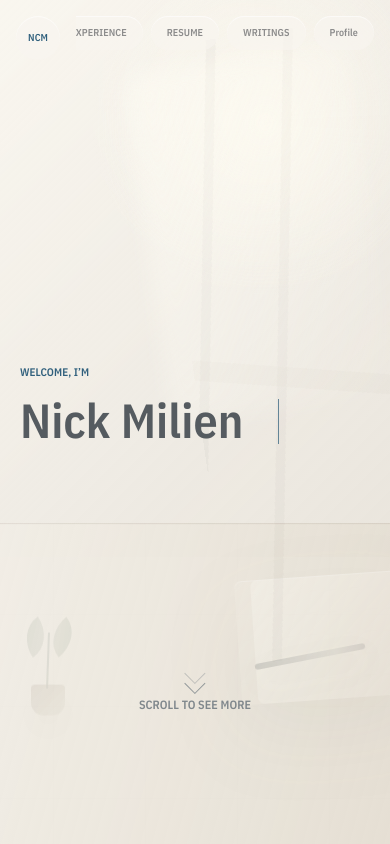
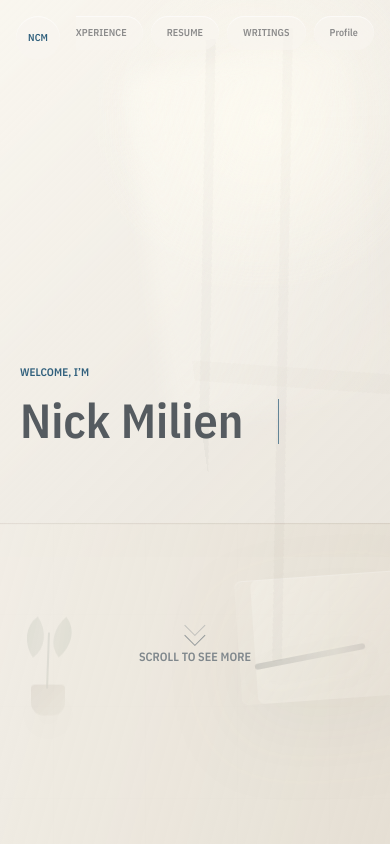
Before and after one commit to Nmilien34/NickPortfolio, a React (Vite) app: page / in a window 390 px wide. Shown: the top 844 px of the page. Built offline with nearby package versions, Linux system fonts and the light colour scheme.

Commit message:
fix: Adjust bottom positioning of .hero-scroll-cue in mobile view for better visibility and alignment with safe area insets.

```diff
--- a/src/styles/index.css
+++ b/src/styles/index.css
@@ -509,7 +509,7 @@
 
 @media (max-width: 640px) {
   .hero-scroll-cue {
-    bottom: calc(env(safe-area-inset-bottom, 0px) + 7rem);
+    bottom: calc(env(safe-area-inset-bottom, 0px) + 10rem);
     gap: 0.75rem;
   }
 
```
